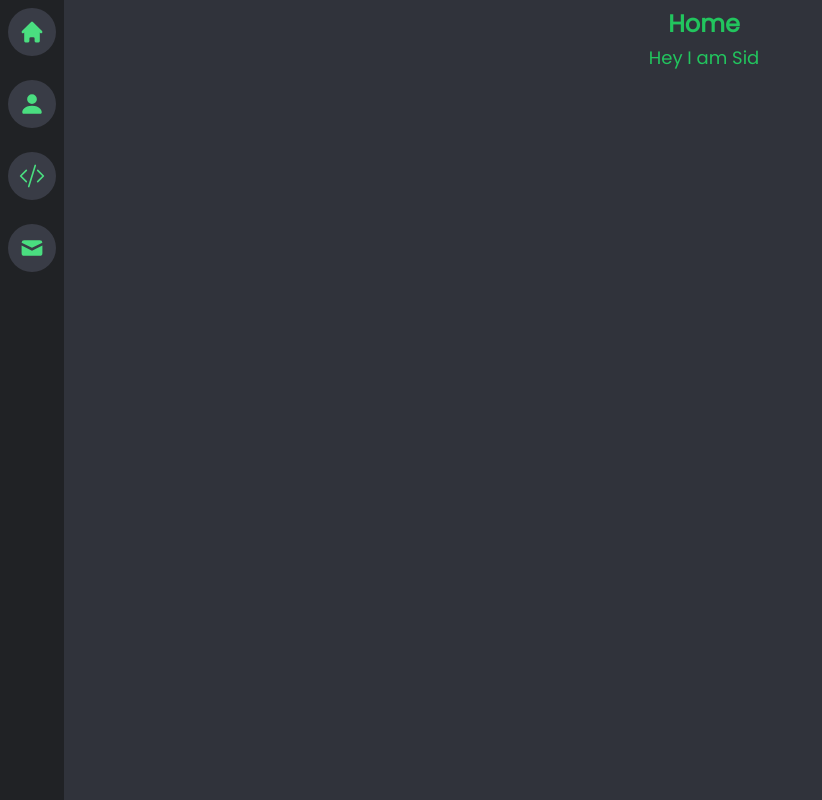
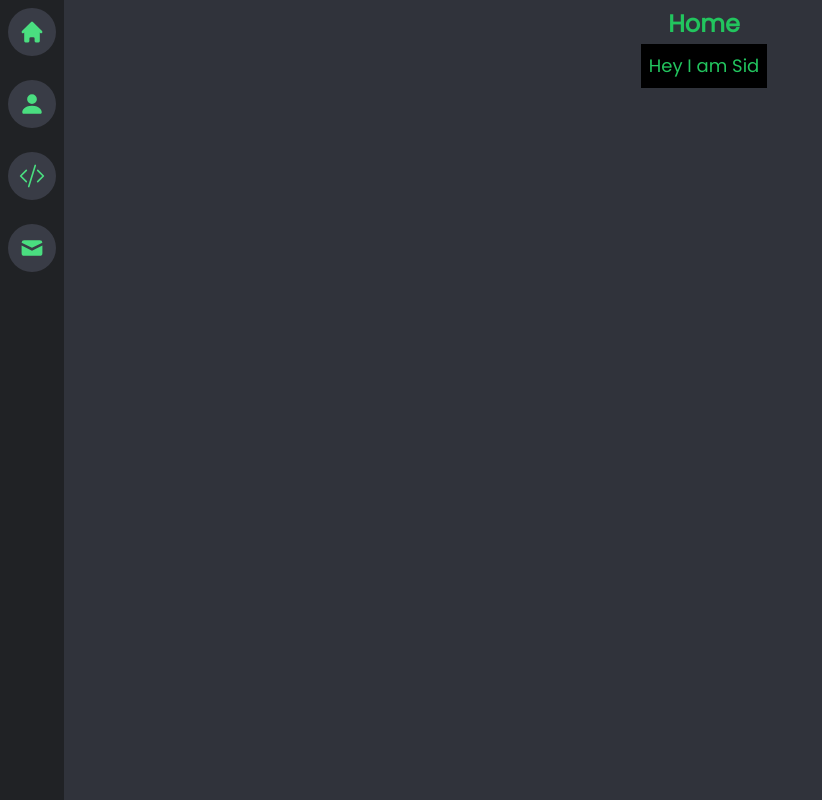
Before and after one commit to SidharthK2/portfolio, a Next.js app: page / in a window 1280 px wide. Shown: the top 800 px of the page, without its empty margins (0-822 px from the left). Built offline with nearby package versions, Linux system fonts and the light colour scheme.

Commit message:
add styling options

```diff
--- a/pages/HomePage.js
+++ b/pages/HomePage.js
@@ -4,8 +4,8 @@ export default function HomePage() {
   return (
     <div className="Home text-green-500 flex flex-col w-screen h-screen bg-lightBlack p-2 ">
       <div className="title text-2xl font-bold text-center">Home</div>
-      <div className="Homebody m-1 text-center">
-        <div className="text-lg">Hey I am Sid</div>
+      <div className="Homebody m-1 text-center flex flex-col items-center">
+        <div className="text-lg h-fit w-fit p-2 bg-black">Hey I am Sid</div>
       </div>
     </div>
   );
```
